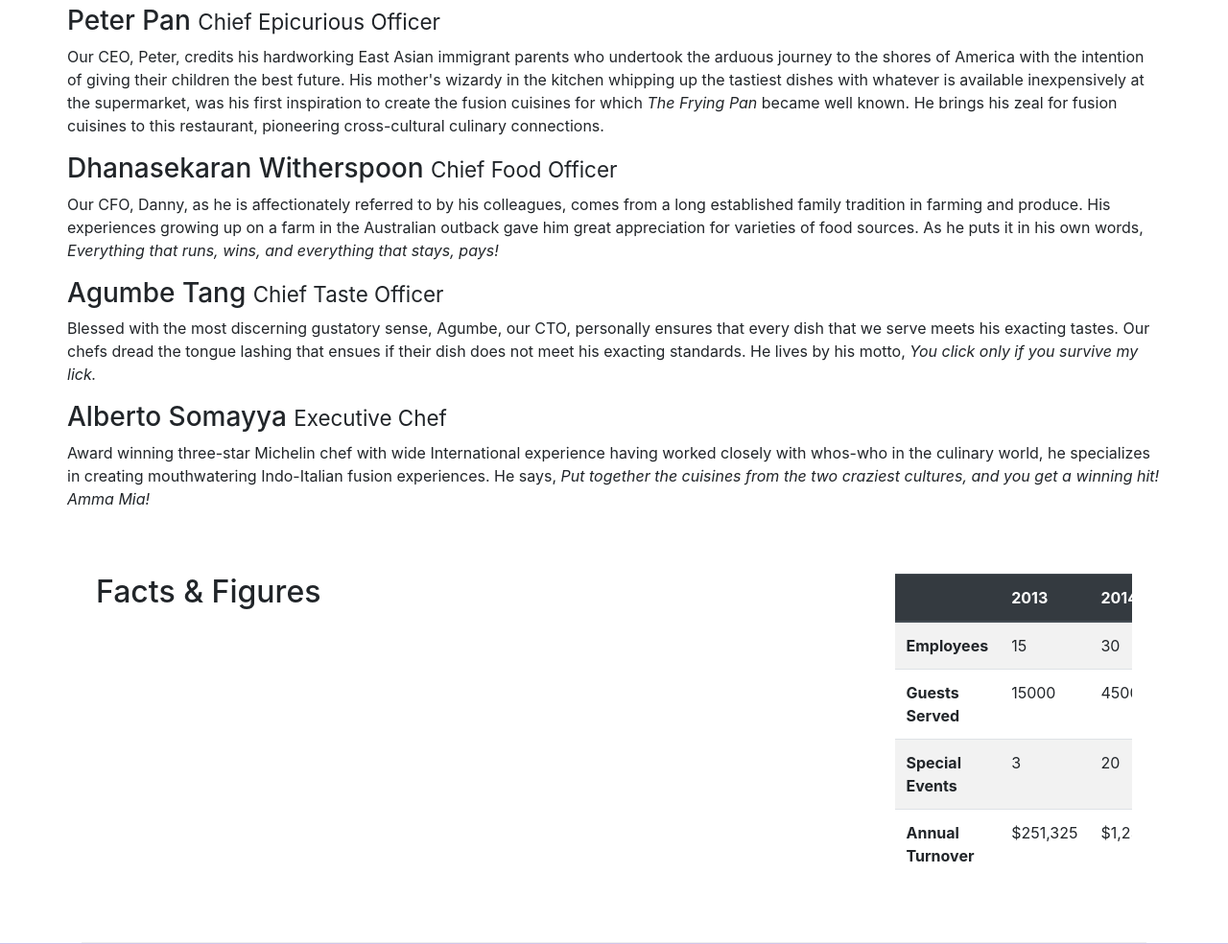
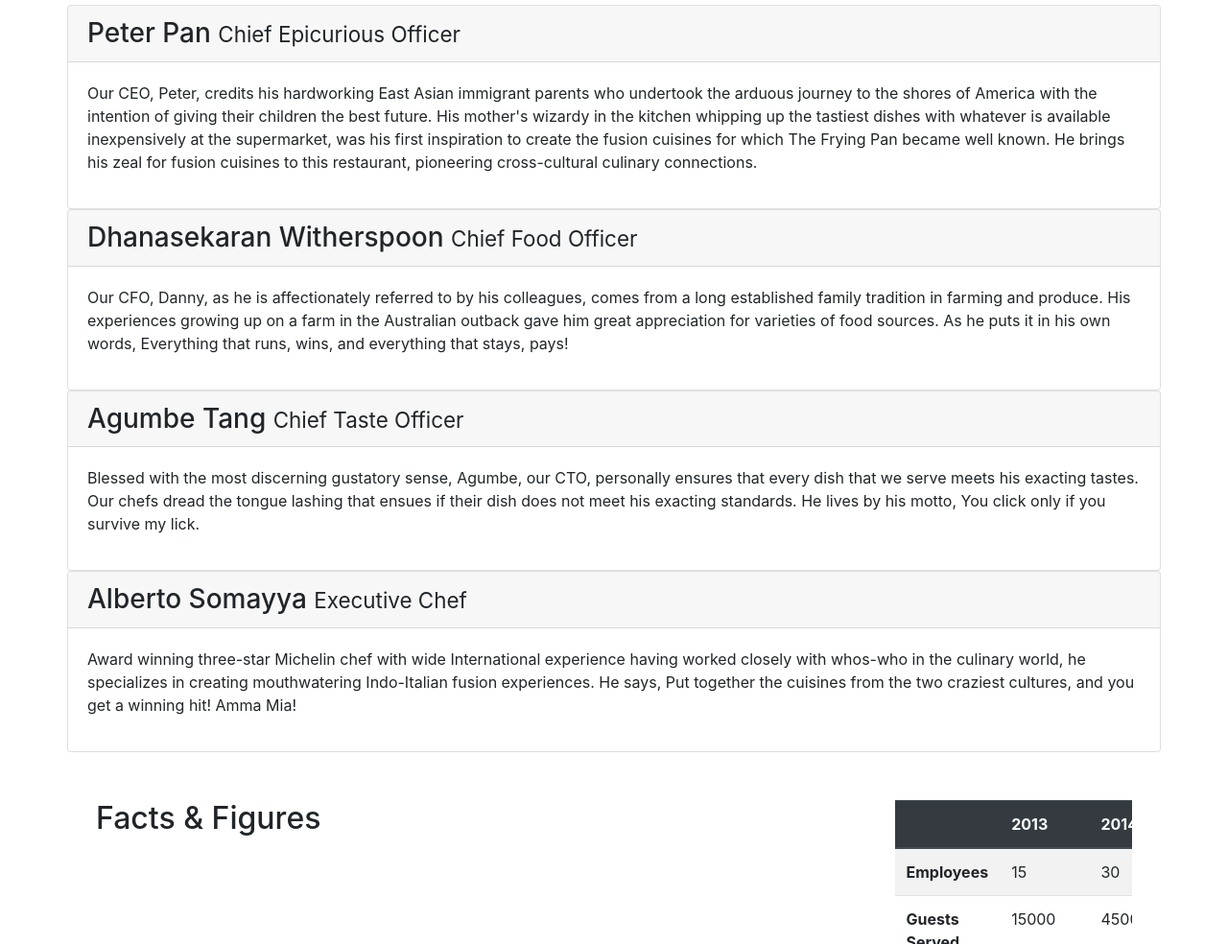
Before and after one commit to cleavs/conFusion, a website: page aboutus.html in a window 1280 px wide. Shown: the part 862-1846 px from the top of the page at 96% size. Drawn offline with nearby package versions, Linux system fonts and the light colour scheme.

Commit message:
Accordion

```diff
--- a/aboutus.html
+++ b/aboutus.html
@@ -104,15 +104,72 @@
         <div class="row full-width">
             <div>
                 <h2>Corporate Leadership</h2>
-                <h3>Peter Pan <small>Chief Epicurious Officer</small></h3>
-                <p class="d-none d-sm-block">Our CEO, Peter, credits his hardworking East Asian immigrant parents who undertook the arduous journey to the shores of America with the intention of giving their children the best future. His mother's wizardy in the kitchen whipping up the tastiest dishes with whatever is available inexpensively at the supermarket, was his first inspiration to create the fusion cuisines for which <em>The Frying Pan</em> became well known. He brings his zeal for fusion cuisines to this restaurant, pioneering cross-cultural culinary connections.</p>
-                <h3>Dhanasekaran Witherspoon <small>Chief Food Officer</small></h3>
-                <p class="d-none d-sm-block">Our CFO, Danny, as he is affectionately referred to by his colleagues, comes from a long established family tradition in farming and produce. His experiences growing up on a farm in the Australian outback gave him great appreciation for varieties of food sources. As he puts it in his own words, <em>Everything that runs, wins, and everything that stays, pays!</em></p>
-                <h3>Agumbe Tang <small>Chief Taste Officer</small></h3>
-                <p class="d-none d-sm-block">Blessed with the most discerning gustatory sense, Agumbe, our CTO, personally ensures that every dish that we serve meets his exacting tastes. Our chefs dread the tongue lashing that ensues if their dish does not meet his exacting standards. He lives by his motto, <em>You click only if you survive my lick.</em></p>
-                <h3>Alberto Somayya <small>Executive Chef</small></h3>
-                <p class="d-none d-sm-block">Award winning three-star Michelin chef with wide International experience having worked closely with whos-who in the culinary world, he specializes in creating mouthwatering Indo-Italian fusion experiences. He says, <em>Put together the cuisines from the two craziest cultures, and you get a winning hit! Amma Mia!</em></p>
+                <div id="accordion">
+                  <div class="card">
+                        <div class="card-header" role="tab" id="peterhead">
+                        <h3 class="mb-0">
+                            <a data-toggle="collapse" data-target="#peter">
+                            Peter Pan <small>Chief Epicurious Officer</small>
+                            </a>
+                        </h3>
+                        </div>
+                        <div class="collapse show" id="peter" data-parent="#accordion">
+                            <div class="card-body">
+                                <p class="d-none d-sm-block">Our CEO, Peter, credits his hardworking East Asian immigrant parents who undertook the arduous journey to the shores of America with the intention of giving their children the best future. His mother's wizardy in the kitchen whipping up the tastiest dishes with whatever is available inexpensively at the supermarket, was his first inspiration to create the fusion cuisines for which The Frying Pan became well known. He brings his zeal for fusion cuisines to this restaurant, pioneering cross-cultural culinary connections.</p>
+                            </div>
+                        </div>
+                    </div>
+                    <div class="card">
+                          <div class="card-header" role="tab" id="dannyhead">
+                          <h3 class="mb-0">
+                              <a data-toggle="collapse" data-target="#danny">
+                              Dhanasekaran Witherspoon <small>Chief Food Officer</small>
+                              </a>
+                          </h3>
+                          </div>
+                          <div class="collapse show" id="danny" data-parent="#accordion">
+                              <div class="card-body">
+                                  <p class="d-none d-sm-block">Our CFO, Danny, as he is affectionately referred to by his colleagues, comes from a long established family tradition in farming and produce.
+                                    His experiences growing up on a farm in the Australian outback gave him great appreciation for varieties of food sources.
+                                    As he puts it in his own words, Everything that runs, wins, and everything that stays, pays!</p>
+                              </div>
+                          </div>
+                    </div>
+                    <div class="card">
+                          <div class="card-header" role="tab" id="agumbehead">
+                          <h3 class="mb-0">
+                              <a data-toggle="collapse" data-target="#agumbe">
+                              Agumbe Tang <small>Chief Taste Officer</small>
+                              </a>
+                          </h3>
+                          </div>
+                          <div class="collapse show" id="agumbe" data-parent="#accordion">
+                              <div class="card-body">
+                                  <p class="d-none d-sm-block">Blessed with the most discerning gustatory sense, Agumbe, our CTO,
+                                    personally ensures that every dish that we serve meets his exacting tastes.
+                                    Our chefs dread the tongue lashing that ensues if their dish does not meet his exacting standards.
+                                    He lives by his motto, You click only if you survive my lick.</p>
+                              </div>
+                          </div>
+                    </div>
+                    <div class="card">
+                          <div class="card-header" role="tab" id="albertohead">
+                          <h3 class="mb-0">
+                              <a data-toggle="collapse" data-target="#agumbe">
+                              Alberto Somayya <small>Executive Chef</small>
+                              </a>
+                          </h3>
+                          </div>
+                          <div class="collapse show" id="alberto" data-parent="#accordion">
+                              <div class="card-body">
+                                  <p class="d-none d-sm-block">Award winning three-star Michelin chef with wide International experience having worked closely with whos-who in the culinary world,
+                                    he specializes in creating mouthwatering Indo-Italian fusion experiences.
+                                    He says, Put together the cuisines from the two craziest cultures, and you get a winning hit! Amma Mia!</p>
+                              </div>
+                          </div>
+                    </div>
             </div>
+          </div>
        </div>
        <div class="row row-content">
             <div class="col-12 col-sm-9">
--- a/css/styles.css
+++ b/css/styles.css
@@ -32,3 +32,10 @@
 .navbar-dark {
      background-color: #512DA8;
 }
+
+.tab-content {
+    border-left: 1px solid #ddd;
+    border-right: 1px solid #ddd;
+    border-bottom: 1px solid #ddd;
+    padding: 10px;
+}
```
